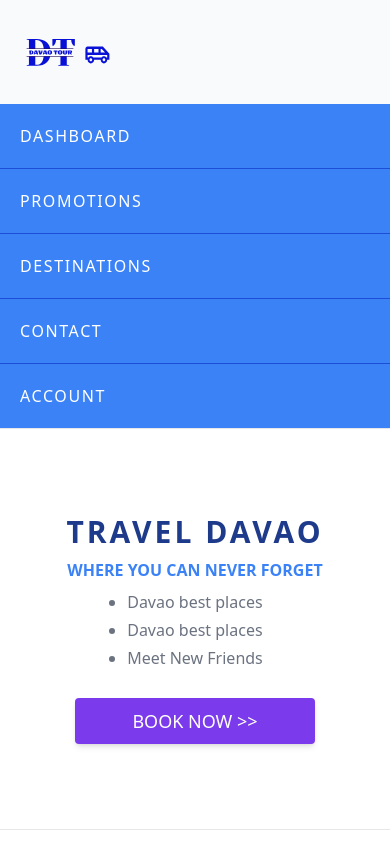
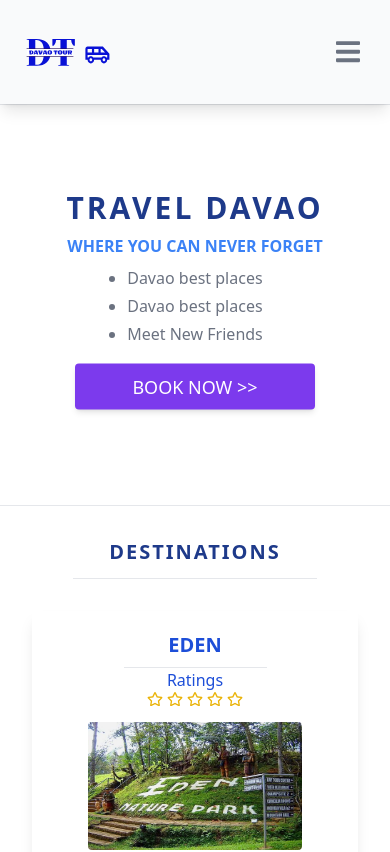
Before and after one commit to Neljohn-Cerera/portfolio-travel-agency, a Next.js app: page / in a window 390 px wide. Shown: the top 852 px of the page. Built offline with nearby package versions, Linux system fonts and the light colour scheme.

Commit message:
navigation responsive done

```diff
--- a/package.json
+++ b/package.json
@@ -12,6 +12,7 @@
     "@hookform/resolvers": "^2.9.7",
     "axios": "^0.27.2",
     "classnames": "^2.3.1",
+    "framer-motion": "^7.1.0",
     "next": "12.2.3",
     "react": "18.2.0",
     "react-dom": "18.2.0",
--- a/src/components/dashboard/landing-page/details/index.tsx
+++ b/src/components/dashboard/landing-page/details/index.tsx
@@ -40,7 +40,7 @@ const Details = () => {
       </ul>
       <button
         type="button"
-        className="inline-block py-3 w-60 bg-violet-600 text-white font-normal text-lg
+        className="animate-bounce md:animate-none inline-block py-3 w-60 bg-violet-600 text-white font-normal text-lg
         leading-tight uppercase rounded shadow-md mt-6
         hover:bg-violet-700 hover:shadow-lg
         focus:bg-violet-700 focus:shadow-lg focus:outline-none focus:ring-0
--- a/src/layout/navbar/index.tsx
+++ b/src/layout/navbar/index.tsx
@@ -3,15 +3,57 @@ import classnames from "classnames";
 import { Logo } from "./logo";
 
 const Navbar = () => {
+  const [open, setOPen] = React.useState(false);
+  const handleClose = () => {
+    setOPen((prev) => !prev);
+  };
   return (
-    <div className="md:h-24 h-full shadow-lg flex md:flex-row flex-col">
-      <div className="flex-1 md:pl-16 p-5 flex justify-start items-center">
+    <div
+      className="relative h-full shadow-lg flex flex-col
+    md:h-24 md:flex-row"
+    >
+      <div
+        className="relative w-full p-5 flex justify-start items-center bg-gray-50
+      md:w-[900px] md:pl-16 "
+      >
         <Logo />
+        <button
+          className="md:hidden absolute right-5 text-gray-500 border-0 hover:shadow-none hover:no-underline
+        py-2 px-2.5 bg-transparent focus:outline-none focus:ring-0 focus:shadow-none focus:no-underline
+        rounded-full cursor-pointer"
+          onClick={handleClose}
+        >
+          <svg
+            aria-hidden="true"
+            focusable="false"
+            data-prefix="fas"
+            data-icon="bars"
+            className="w-6"
+            role="img"
+            xmlns="http://www.w3.org/2000/svg"
+            viewBox="0 0 448 512"
+          >
+            <path
+              fill="currentColor"
+              d="M16 132h416c8.837 0 16-7.163 16-16V76c0-8.837-7.163-16-16-16H16C7.163 60 0 67.163 0 76v40c0 8.837 7.163 16 16 16zm0 160h416c8.837 0 16-7.163 16-16v-40c0-8.837-7.163-16-16-16H16c-8.837 0-16 7.163-16 16v40c0 8.837 7.163 16 16 16zm0 160h416c8.837 0 16-7.163 16-16v-40c0-8.837-7.163-16-16-16H16c-8.837 0-16 7.163-16 16v40c0 8.837 7.163 16 16 16z"
+            ></path>
+          </svg>
+        </button>
       </div>
-      <nav className="md:flex-1 md:flex md:flex-row md:justify-center md:items-center">
+      <nav
+        className={classnames(
+          "w-full absolute top-24 bg-blue-500 transition ease-in-out duration-150 delay-300 z-10",
+          "md:bg-gray-50  md:flex md:flex-row md:justify-center md:items-center",
+          "md:relative md:left-0 md:top-0 md:transform-none",
+          {
+            "-translate-x-full": open === false,
+            "translate-x-0": open == true,
+          }
+        )}
+      >
         <ul
           className="flex md:flex-row md:space-x-5 md:bg-gray-50 md:divide-none
-        flex-col bg-blue-500 divide-y divide-blue-700"
+        flex-col divide-y divide-blue-700"
         >
           <li
             className={classnames(
```
Also changed, not shown: 1 other file (tests, documents, lock files or other folders).
